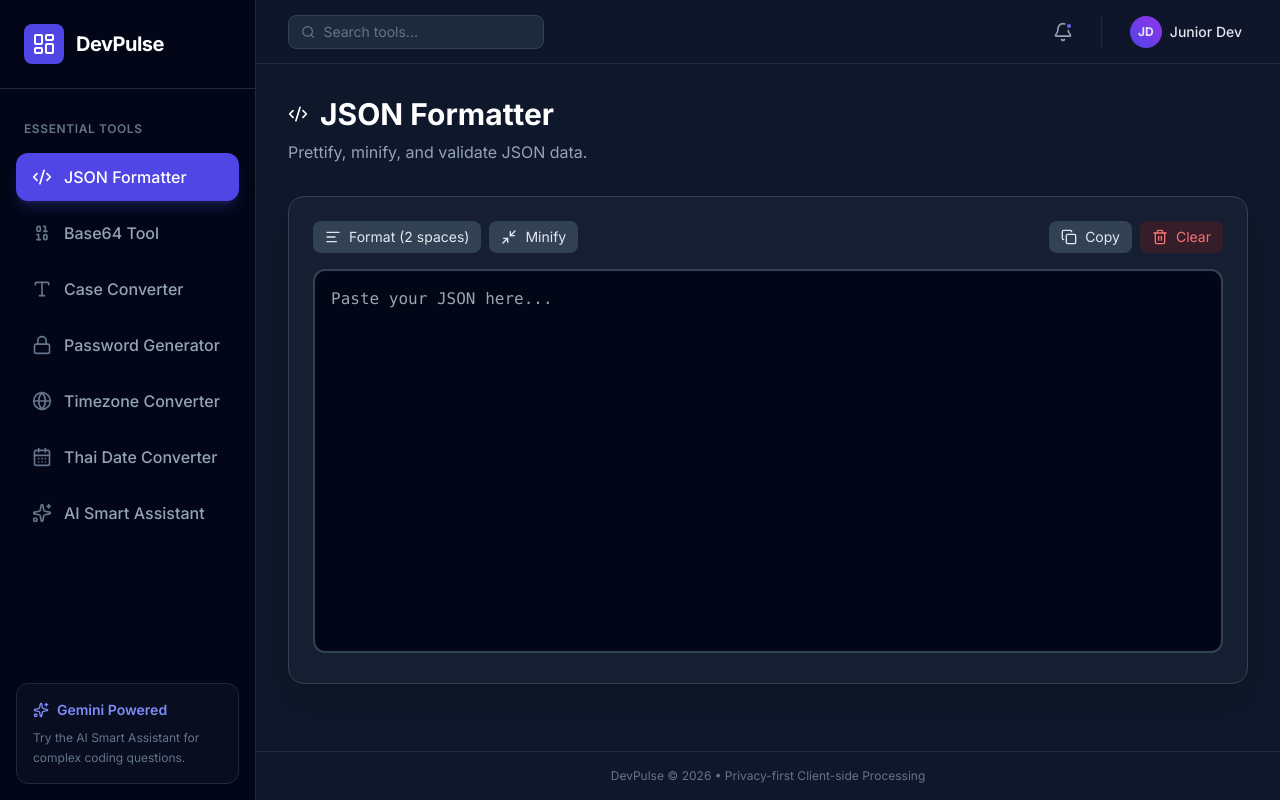
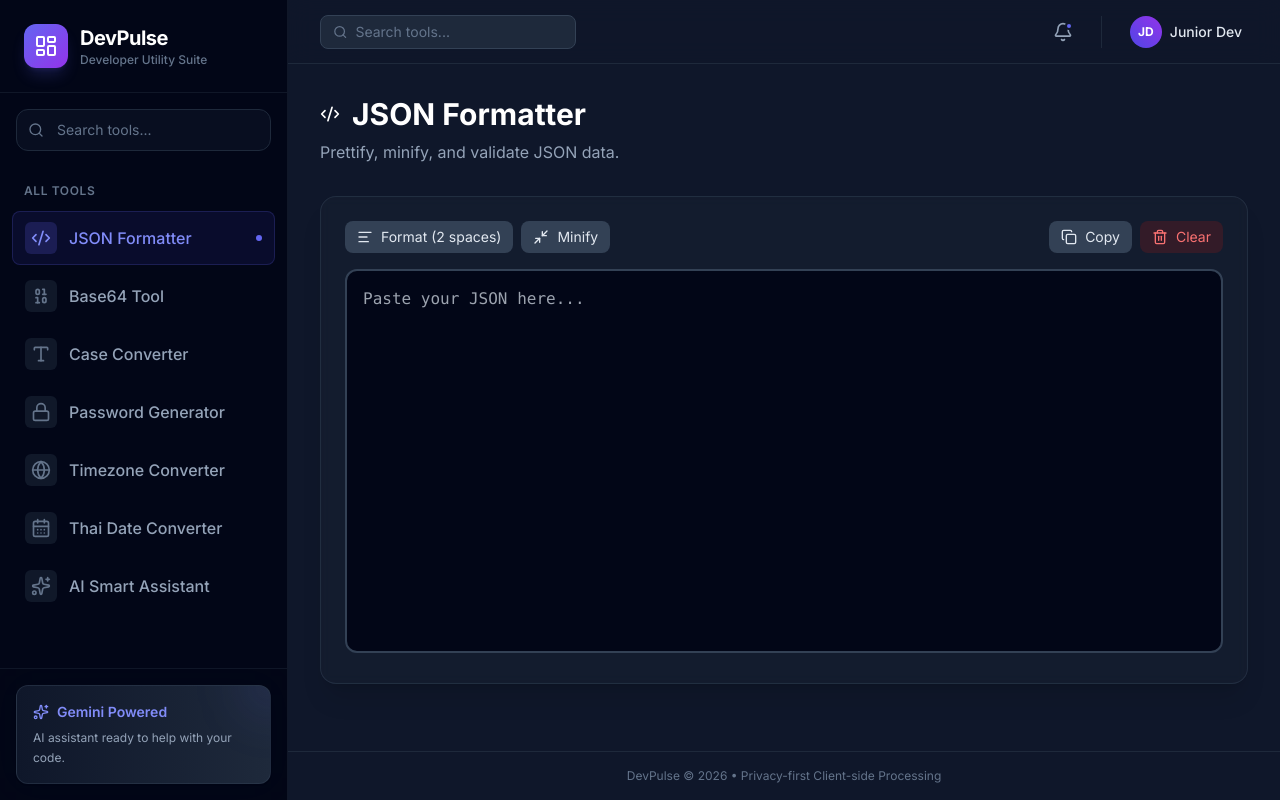
Before and after one commit to M4R14/dev-util-tools, a React (Vite) app: page /json-formatter in a window 1280 px wide. Built offline with nearby package versions, Linux system fonts and the light colour scheme.

Commit message:
feat: integrate routing and enhance sidebar with search functionality

```diff
--- a/App.tsx
+++ b/App.tsx
@@ -1,5 +1,6 @@
 
-import React, { useState, useMemo } from 'react';
+import React, { useMemo, useState } from 'react';
+import { Routes, Route, Navigate, useLocation } from 'react-router-dom';
 import {
   Code2,
   Binary,
@@ -25,8 +26,9 @@ import ThaiDateConverter from './components/tools/ThaiDateConverter';
 import TimezoneConverter from './components/tools/TimezoneConverter';
 
 const App: React.FC = () => {
-  const [activeToolId, setActiveToolId] = useState<ToolID>(ToolID.JSON_FORMATTER);
   const [isSidebarOpen, setIsSidebarOpen] = useState(false);
+  const [searchTerm, setSearchTerm] = useState('');
+  const location = useLocation();
 
   const tools: ToolMetadata[] = useMemo(() => [
     {
@@ -73,40 +75,18 @@ const App: React.FC = () => {
     },
   ], []);
 
-  const activeTool = tools.find(t => t.id === activeToolId);
-
-  const renderActiveTool = () => {
-    switch (activeToolId) {
-      case ToolID.JSON_FORMATTER: return <JSONFormatter />;
-      case ToolID.BASE64_TOOL: return <Base64Tool />;
-      case ToolID.CASE_CONVERTER: return <CaseConverter />;
-      case ToolID.PASSWORD_GEN: return <PasswordGenerator />;
-      case ToolID.TIMEZONE_CONVERTER: return <TimezoneConverter />;
-      case ToolID.THAI_DATE_CONVERTER: return <ThaiDateConverter />;
-      case ToolID.AI_ASSISTANT: return <AIAssistant />;
-      default: return <JSONFormatter />;
-    }
-  };
+  const activeToolId = location.pathname.substring(1) as ToolID;
+  const activeTool = tools.find(t => t.id === activeToolId) || tools[0];
 
   return (
     <div className="flex h-screen bg-slate-900 text-slate-200 overflow-hidden">
-      {/* Sidebar Overlay for Mobile */}
-      {isSidebarOpen && (
-        <div
-          className="fixed inset-0 bg-black/50 z-40 md:hidden"
-          onClick={() => setIsSidebarOpen(false)}
-        />
-      )}
 
-      {/* Sidebar */}
       <Sidebar
         tools={tools}
-        activeId={activeToolId}
-        onSelect={(id) => {
-          setActiveToolId(id);
-          setIsSidebarOpen(false);
-        }}
         isOpen={isSidebarOpen}
+        onClose={() => setIsSidebarOpen(false)}
+        searchTerm={searchTerm}
+        onSearch={setSearchTerm}
       />
 
       {/* Main Content Area */}
@@ -114,23 +94,38 @@ const App: React.FC = () => {
         <Header
           title={activeTool?.name || 'DevPulse'}
           onToggleSidebar={() => setIsSidebarOpen(!isSidebarOpen)}
+          searchTerm={searchTerm}
+          onSearch={setSearchTerm}
         />
 
-        <main className="flex-1 overflow-y-auto p-4 md:p-8">
-          <div className="max-w-5xl mx-auto animate-fadeIn">
-            <div className="mb-8">
-              <h1 className="text-3xl font-bold text-white mb-2 flex items-center gap-3">
-                {activeTool?.icon}
-                {activeTool?.name}
-              </h1>
-              <p className="text-slate-400">{activeTool?.description}</p>
-            </div>
+        <main className="flex-1 overflow-y-auto p-4 md:p-8 bg-slate-900">
+          <div className="max-w-6xl mx-auto animate-fadeIn">
+            {activeTool && (
+                <div className="mb-8">
+                <h1 className="text-3xl font-bold text-white mb-2 flex items-center gap-3">
+                    {activeTool.icon}
+                    {activeTool.name}
+                </h1>
+                <p className="text-slate-400">{activeTool.description}</p>
+                </div>
+            )}
 
-            <div className="bg-slate-800/50 rounded-2xl border border-slate-700 shadow-xl overflow-hidden backdrop-blur-sm">
-              {renderActiveTool()}
+            <div className="bg-slate-800/30 rounded-2xl border border-slate-700/50 shadow-xl overflow-hidden backdrop-blur-sm">
+              <Routes>
+                <Route path="/" element={<Navigate to={`/${ToolID.JSON_FORMATTER}`} replace />} />
+                <Route path={`/${ToolID.JSON_FORMATTER}`} element={<JSONFormatter />} />
+                <Route path={`/${ToolID.BASE64_TOOL}`} element={<Base64Tool />} />
+                <Route path={`/${ToolID.CASE_CONVERTER}`} element={<CaseConverter />} />
+                <Route path={`/${ToolID.PASSWORD_GEN}`} element={<PasswordGenerator />} />
+                <Route path={`/${ToolID.TIMEZONE_CONVERTER}`} element={<TimezoneConverter />} />
+                <Route path={`/${ToolID.THAI_DATE_CONVERTER}`} element={<ThaiDateConverter />} />
+                <Route path={`/${ToolID.AI_ASSISTANT}`} element={<AIAssistant />} />
+                <Route path="*" element={<Navigate to={`/${ToolID.JSON_FORMATTER}`} replace />} />
+              </Routes>
             </div>
           </div>
         </main>
+
 
         <footer className="p-4 text-center text-slate-500 text-xs border-t border-slate-800">
           DevPulse © {new Date().getFullYear()} • Privacy-first Client-side Processing
--- a/components/Header.tsx
+++ b/components/Header.tsx
@@ -5,9 +5,11 @@ import { Menu, Search, Bell, User } from 'lucide-react';
 interface HeaderProps {
   title: string;
   onToggleSidebar: () => void;
+  searchTerm?: string;
+  onSearch?: (term: string) => void;
 }
 
-const Header: React.FC<HeaderProps> = ({ title, onToggleSidebar }) => {
+const Header: React.FC<HeaderProps> = ({ title, onToggleSidebar, searchTerm, onSearch }) => {
   return (
     <header className="h-16 border-b border-slate-800 bg-slate-900/80 backdrop-blur-md sticky top-0 z-30 flex items-center justify-between px-4 md:px-8">
       <div className="flex items-center gap-4">
@@ -17,12 +19,14 @@ const Header: React.FC<HeaderProps> = ({ title, onToggleSidebar }) => {
         >
           <Menu className="w-6 h-6" />
         </button>
-        <div className="hidden md:flex items-center bg-slate-800 border border-slate-700 rounded-lg px-3 py-1.5 w-64">
+        <div className="hidden md:flex items-center bg-slate-800 border border-slate-700 hover:border-slate-600 focus-within:border-blue-500 rounded-lg px-3 py-1.5 w-64 transition-colors">
           <Search className="w-4 h-4 text-slate-500 mr-2" />
           <input
             type="text"
             placeholder="Search tools..."
-            className="bg-transparent border-none text-sm focus:ring-0 w-full placeholder-slate-500"
+            value={searchTerm}
+            onChange={(e) => onSearch?.(e.target.value)}
+            className="bg-transparent border-none text-sm focus:ring-0 w-full placeholder-slate-500 text-slate-200 outline-none"
           />
         </div>
       </div>
@@ -34,10 +38,10 @@ const Header: React.FC<HeaderProps> = ({ title, onToggleSidebar }) => {
         </button>
         <div className="h-8 w-[1px] bg-slate-800 mx-1 hidden md:block"></div>
         <button className="flex items-center gap-2 pl-2 hover:bg-slate-800 p-1.5 rounded-lg transition-colors">
-          <div className="w-8 h-8 rounded-full bg-gradient-to-tr from-indigo-600 to-purple-600 flex items-center justify-center font-bold text-xs">
+          <div className="w-8 h-8 rounded-full bg-gradient-to-tr from-indigo-600 to-purple-600 flex items-center justify-center font-bold text-xs text-white">
             JD
           </div>
-          <span className="text-sm font-medium hidden md:block">Junior Dev</span>
+          <span className="text-sm font-medium hidden md:block text-slate-200">Junior Dev</span>
         </button>
       </div>
     </header>
--- a/components/Sidebar.tsx
+++ b/components/Sidebar.tsx
@@ -1,61 +1,125 @@
 
 import React from 'react';
+import { NavLink, useLocation } from 'react-router-dom';
 import { ToolID, ToolMetadata } from '../types';
-import { Sparkles, LayoutDashboard } from 'lucide-react';
+import { Sparkles, LayoutDashboard, Search } from 'lucide-react';
 
 interface SidebarProps {
   tools: ToolMetadata[];
-  activeId: ToolID;
-  onSelect: (id: ToolID) => void;
   isOpen: boolean;
+  onClose: () => void;
+  searchTerm: string;
+  onSearch: (term: string) => void;
 }
 
-const Sidebar: React.FC<SidebarProps> = ({ tools, activeId, onSelect, isOpen }) => {
+const Sidebar: React.FC<SidebarProps> = ({ tools, isOpen, onClose, searchTerm, onSearch }) => {
+  const location = useLocation();
+
+  const filteredTools = tools.filter(tool =>
+    tool.name.toLowerCase().includes(searchTerm.toLowerCase()) ||
+    tool.description.toLowerCase().includes(searchTerm.toLowerCase())
+  );
+
   return (
+    <>
+      {/* Overlay */}
+      {isOpen && (
+        <div
+          className="fixed inset-0 bg-black/50 z-40 md:hidden backdrop-blur-sm"
+          onClick={onClose}
+        />
+      )}
+
       <aside
-      className={`fixed md:static inset-y-0 left-0 w-64 bg-slate-950 border-r border-slate-800 z-50 transition-transform duration-300 transform ${
+        className={`fixed md:static inset-y-0 left-0 w-72 bg-slate-950 border-r border-slate-800/50 z-50 transition-transform duration-300 transform ${
           isOpen ? 'translate-x-0' : '-translate-x-full'
-      } md:translate-x-0 flex flex-col`}
+        } md:translate-x-0 flex flex-col shadow-2xl md:shadow-none`}
       >
-      <div className="p-6 flex items-center gap-3 border-b border-slate-800">
-        <div className="bg-indigo-600 p-2 rounded-lg">
+        {/* Brand */}
+        <div className="p-6 border-b border-slate-800/50 flex items-center gap-3">
+          <div className="bg-gradient-to-br from-indigo-500 to-purple-600 p-2.5 rounded-xl shadow-lg shadow-indigo-500/20">
             <LayoutDashboard className="w-6 h-6 text-white" />
           </div>
-        <span className="text-xl font-bold text-white tracking-tight">DevPulse</span>
+          <div>
+            <h1 className="text-xl font-bold text-white tracking-tight">DevPulse</h1>
+            <p className="text-xs text-slate-500 font-medium">Developer Utility Suite</p>
+          </div>
         </div>
 
-      <nav className="flex-1 p-4 space-y-2 overflow-y-auto mt-4">
-        <div className="text-xs font-semibold text-slate-500 uppercase tracking-wider mb-4 px-2">Essential Tools</div>
-        {tools.map((tool) => (
-          <button
+        {/* Search */}
+        <div className="px-4 py-4">
+          <div className="relative group">
+            <Search className="absolute left-3 top-1/2 -translate-y-1/2 w-4 h-4 text-slate-500 group-focus-within:text-indigo-400 transition-colors" />
+            <input
+              type="text"
+              placeholder="Search tools..."
+              value={searchTerm}
+              onChange={(e) => onSearch(e.target.value)}
+              className="w-full bg-slate-900/50 border border-slate-800 rounded-xl py-2.5 pl-10 pr-4 text-sm text-slate-200 placeholder-slate-500 focus:outline-none focus:ring-2 focus:ring-indigo-500/20 focus:border-indigo-500/50 transition-all"
+            />
+          </div>
+        </div>
+
+        {/* Navigation */}
+        <nav className="flex-1 px-3 py-2 space-y-1 overflow-y-auto scrollbar-thin scrollbar-thumb-slate-800 hover:scrollbar-thumb-slate-700">
+          <div className="px-3 py-2 text-xs font-semibold text-slate-500 uppercase tracking-wider">
+            {searchTerm ? 'Search Results' : 'All Tools'}
+          </div>
+
+          {filteredTools.length > 0 ? (
+            filteredTools.map((tool) => (
+              <NavLink
                 key={tool.id}
-            onClick={() => onSelect(tool.id)}
-            className={`w-full flex items-center gap-3 px-4 py-3 rounded-xl transition-all duration-200 group ${
-              activeId === tool.id
-                ? 'bg-indigo-600 text-white shadow-lg shadow-indigo-500/20'
-                : 'text-slate-400 hover:bg-slate-900 hover:text-slate-200'
-            }`}
+                to={`/${tool.id}`}
+                onClick={() => {
+                   if (window.innerWidth < 768) onClose();
+                }}
+                className={({ isActive }) => `
+                  w-full flex items-center gap-3 px-3 py-2.5 rounded-lg transition-all duration-200 group
+                  ${isActive
+                    ? 'bg-indigo-600/10 text-indigo-400 border border-indigo-500/20'
+                    : 'text-slate-400 hover:bg-slate-900/80 hover:text-slate-200 border border-transparent'
+                  }
+                `}
               >
-            <span className={`${activeId === tool.id ? 'text-white' : 'text-slate-500 group-hover:text-slate-300'}`}>
+                <span className={`p-1.5 rounded-md transition-colors ${
+                  location.pathname === `/${tool.id}`
+                    ? 'bg-indigo-500/20 text-indigo-400'
+                    : 'bg-slate-800/50 text-slate-500 group-hover:text-slate-300 group-hover:bg-slate-800'
+                }`}>
                   {tool.icon}
                 </span>
-            <span className="font-medium">{tool.name}</span>
-          </button>
-        ))}
+                <div className="text-left flex-1 min-w-0">
+                   <div className="font-medium truncate">{tool.name}</div>
+                   {searchTerm && <div className="text-xs text-slate-500 truncate">{tool.description}</div>}
+                </div>
+                {location.pathname === `/${tool.id}` && (
+                   <div className="w-1.5 h-1.5 rounded-full bg-indigo-500 ml-auto"></div>
+                )}
+              </NavLink>
+            ))
+          ) : (
+            <div className="px-4 py-8 text-center text-slate-500 text-sm">
+              No tools found matching "{searchTerm}"
+            </div>
+          )}
         </nav>
 
-      <div className="p-4 mt-auto">
-        <div className="bg-slate-900/50 rounded-xl p-4 border border-slate-800">
-          <div className="flex items-center gap-2 mb-2 text-indigo-400">
+        {/* Footer */}
+        <div className="p-4 border-t border-slate-800/50 bg-slate-950/50 backdrop-blur-xl">
+          <div className="bg-gradient-to-r from-slate-900 to-slate-800 rounded-xl p-4 border border-slate-700/50 shadow-sm relative overflow-hidden group">
+            <div className="absolute top-0 right-0 w-16 h-16 bg-indigo-500/10 rounded-full blur-xl -mr-8 -mt-8 transition-all group-hover:bg-indigo-500/20"></div>
+            <div className="flex items-center gap-2 mb-1.5 text-indigo-400 relative z-10">
               <Sparkles className="w-4 h-4" />
               <span className="text-sm font-semibold">Gemini Powered</span>
             </div>
-          <p className="text-xs text-slate-500 leading-relaxed">
-            Try the AI Smart Assistant for complex coding questions.
+            <p className="text-xs text-slate-400 leading-relaxed relative z-10">
+              AI assistant ready to help with your code.
             </p>
           </div>
         </div>
       </aside>
+    </>
   );
 };
 
--- a/index.tsx
+++ b/index.tsx
@@ -1,6 +1,7 @@
 
 import React from 'react';
 import ReactDOM from 'react-dom/client';
+import { BrowserRouter } from 'react-router-dom';
 import App from './App';
 
 const rootElement = document.getElementById('root');
@@ -11,6 +12,8 @@ if (!rootElement) {
 const root = ReactDOM.createRoot(rootElement);
 root.render(
   <React.StrictMode>
-    <App />
+    <BrowserRouter>
+      <App />
+    </BrowserRouter>
   </React.StrictMode>
 );
--- a/package.json
+++ b/package.json
@@ -12,12 +12,14 @@
     "@google/genai": "^1.41.0",
     "lucide-react": "^0.564.0",
     "react": "^19.2.4",
-    "react-dom": "^19.2.4"
+    "react-dom": "^19.2.4",
+    "react-router-dom": "^7.13.0"
   },
   "devDependencies": {
     "@types/node": "^22.14.0",
     "@types/react": "^19.2.14",
     "@types/react-dom": "^19.2.3",
+    "@types/react-router-dom": "^5.3.3",
     "@vitejs/plugin-react": "^5.0.0",
     "typescript": "~5.8.2",
     "vite": "^6.2.0"
```
Also changed, not shown: 1 other file (tests, documents, lock files or other folders). Lines whose indentation alone changed are shown as unchanged.
